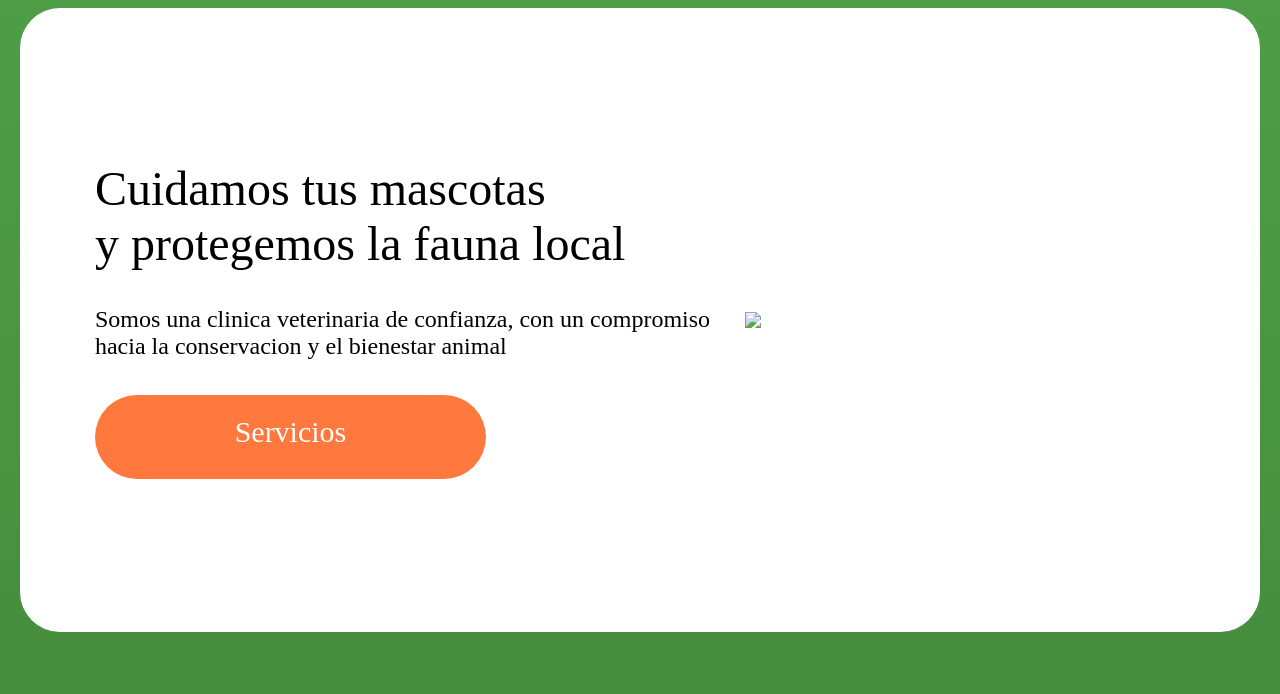
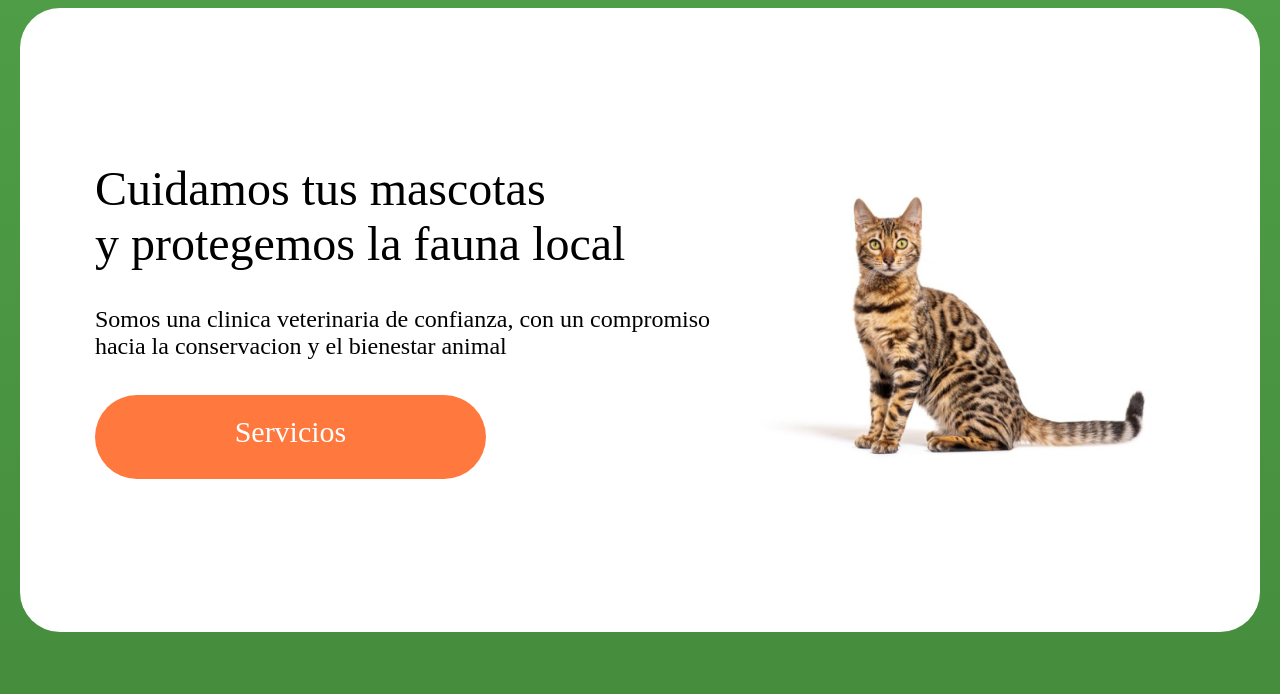
Before and after one commit to JuliSantamaria/Actividad-Grupal-UVA-3, a plain HTML site: page index.html in a window 1280 px wide. Shown: the part 106-800 px from the top of the page. Drawn offline with Linux system fonts and the light colour scheme; the site is published under a folder, as on GitHub Pages, so addresses that start at the root find nothing; a web font is replaced by a local one.

Commit message:
Update index.html

```diff
--- a/index.html
+++ b/index.html
@@ -34,7 +34,7 @@
         <p>Somos una clinica veterinaria de confianza, con un compromiso </br> hacia la conservacion y el bienestar animal</p>
         <a  href="#" class="button">Servicios</a>
       </div>
-      <img src="/images/gato.png">
+      <img src="images/gato.png">
     </section>
 
     <section class="hero2">
```
